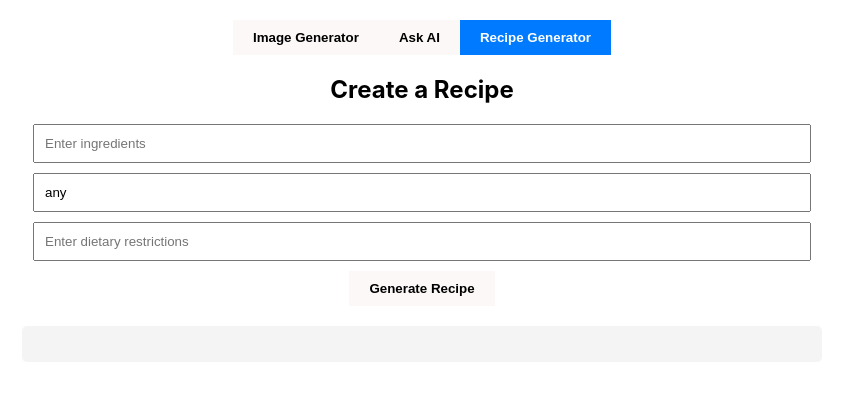
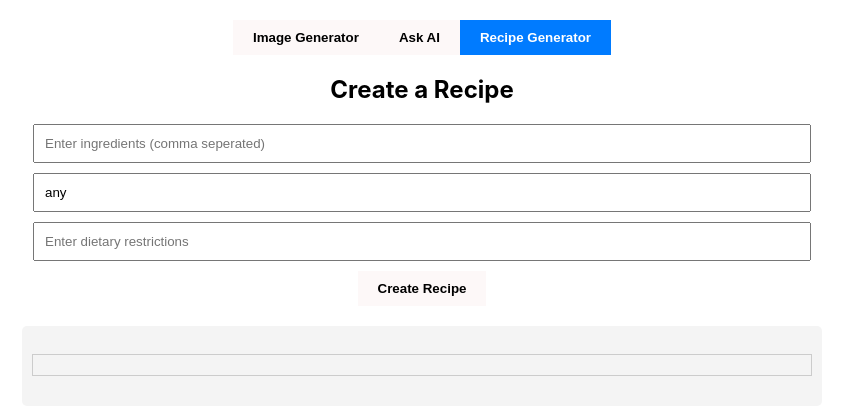
Before and after one commit to vickky122/VersaAI_fullstack, a React (Create React App) app in the folder frontend/spring-ai-react/: page / in a window 1280 px wide. Both pictures are taken after a click on the button "Recipe Generator". Shown: the top 414 px of the page, without its empty margins (218-1061 px from the left). Built offline with nearby package versions, Linux system fonts and the light colour scheme.

Commit message:
finalizing recipe generator

```diff
--- a/frontend/spring-ai-react/src/components/RecipeGenerator.js
+++ b/frontend/spring-ai-react/src/components/RecipeGenerator.js
@@ -1,11 +1,11 @@
-import React, { useState } from 'react'
+import React, { useState } from "react";
 
 function RecipeGenerator() {
-
     const [ingredients, setIngredients] = useState('');
     const [cuisine, setCuisine] = useState('any');
     const [dietaryRestrictions, setDietaryRestrictions] = useState('');
     const [recipe, setRecipe] = useState('');
+
 
     const createRecipe = async () => {
         try {
@@ -20,35 +20,34 @@ function RecipeGenerator() {
 
     return (
         <div>
-
             <h2>Create a Recipe</h2>
             <input
                 type="text"
-      placeholder="Enter ingredients"
                 value={ingredients}
                 onChange={(e) => setIngredients(e.target.value)}
+                placeholder="Enter ingredients (comma seperated)"
             />
+
             <input
                 type="text"
-      placeholder="Enter cuisine type"
                 value={cuisine}
                 onChange={(e) => setCuisine(e.target.value)}
+                placeholder="Enter cuisine type"
             />
+
             <input
                 type="text"
-      placeholder="Enter dietary restrictions"
                 value={dietaryRestrictions}
                 onChange={(e) => setDietaryRestrictions(e.target.value)}
+                placeholder="Enter dietary restrictions"
             />
 
-<button onClick={() => setRecipe(chatService.recipeCreator(ingredients, cuisine, dietaryRestrictions))}>Generate Recipe</button>
+            <button onClick={createRecipe}>Create Recipe</button>
+
             <div className="output">
-      <p>{recipe}</p>
+                <pre className="recipe-text">{recipe}</pre>
             </div>
-
         </div>
-
-
     );
 }
 
```
Lines whose indentation alone changed are shown as unchanged.
